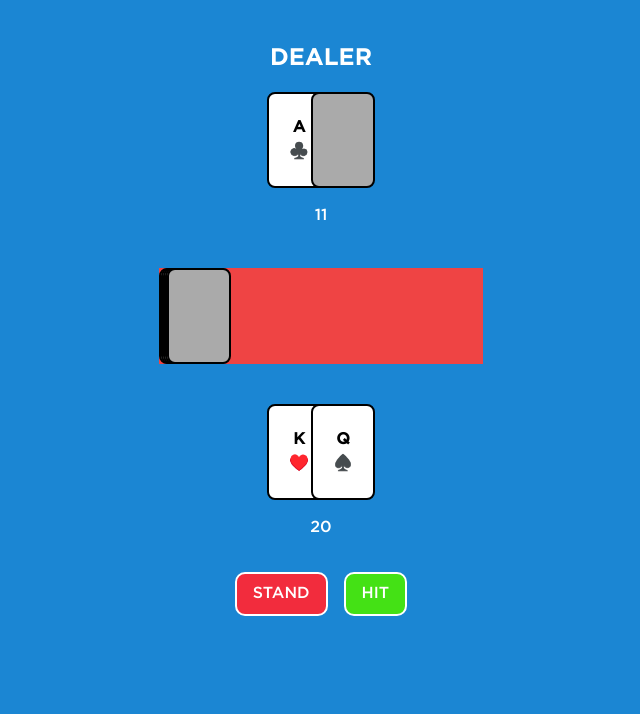
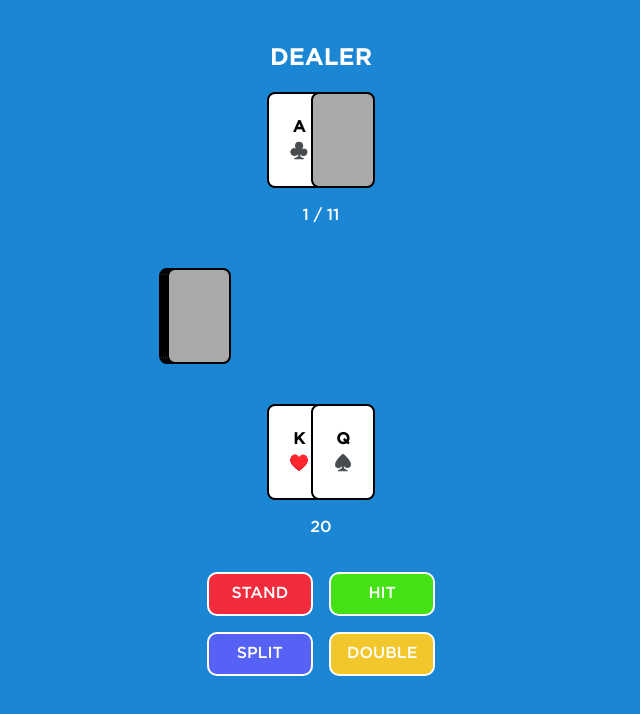
Before and after one commit to rafaelcoias/blackjack, a Next.js app: page /game in a window 1280 px wide. Both pictures are taken after a click on the button "PLAY". Shown: the top 714 px of the page, without its empty margins (319-959 px from the left). Built offline with nearby package versions, Linux system fonts and the light colour scheme; what tailwindcss-bg-patterns would draw is missing.

Commit message:
feat/ check hand sum when hand has one As; feat/ double the bet

```diff
--- a/src/app/(pages)/game/page.tsx
+++ b/src/app/(pages)/game/page.tsx
@@ -1,15 +1,18 @@
 "use client";
 
 import React, { useState, useEffect } from "react";
-import Button from "~/components/Button";
+import Button from "~/components/ui/Button";
 import { Deck } from "~/components/objects/Deck";
 import { CardI } from "~/components/objects/Card";
 import "~/styles/game.css";
-import DeckComponent from "~/components/Deck";
+import DeckComponent from "~/components/ui/Deck";
+import { set } from "zod";
+import { get } from "http";
 
 const Game: React.FC = () => {
   const [deck, setDeck] = useState<Deck>(() => new Deck(6));
   const [hand, setHand] = useState<CardI[]>([]);
+  const [hand2, setHand2] = useState<CardI[]>([]);
   const [cardsBeingGiven, setCardsBeingGiven] = useState<CardI[]>([]);
   const [dealerHand, setDealerHand] = useState<CardI[]>([]);
   const [deckNeedReset, setDeckNeedReset] = useState<boolean>(false);
@@ -18,6 +21,7 @@ const Game: React.FC = () => {
   const [gameStarted, setGameStarted] = useState<boolean>(false);
   const [isDealing, setIsDealing] = useState<boolean>(false);
   const [isDealingDealer, setIsDealingDealer] = useState<boolean>(false);
+  const [hasDoubled, setHasDoubled] = useState<boolean>(false);
 
   // Check if deck needs to be reset
   useEffect(() => {
@@ -28,18 +32,29 @@ const Game: React.FC = () => {
 
   // Check if player busts or gets blackjack, if so end round
   useEffect(() => {
-    if (!gameStarted) return;
+    if (!gameStarted || !playing) return;
     const sum = getHandSum(hand);
     if (sum > 21) {
-      alert("Bust!");
+      alert("Bust! Dealer wins!");
       setNextRound(true);
       setPlaying(false);
     } else if (sum === 21 && hand.length === 2) {
       alert("Blackjack!");
       setNextRound(true);
       setPlaying(false);
+    } else if (sum === 21) {
+      setPlaying(false);
     }
   }, [hand]);
+
+  useEffect(() => {
+    if (playing || nextRound || !gameStarted) return;
+    if (getDealerHandSum(dealerHand) < 17) {
+      setTimeout(() => dealCards("dealer", 1), 800);
+    } else {
+      checkWinner();
+    }
+  }, [dealerHand, playing, nextRound, gameStarted]);
 
   // Deal cards to player or dealer
   const dealCards = (player: string, count: number): void => {
@@ -49,17 +64,17 @@ const Game: React.FC = () => {
       return;
     }
 
-    // Get cards from deck
-    const newCards: CardI[] = [];
-    for (let i = 0; i < count; i++) {
-      newCards.push(deck.dealCard());
-    }
-
     // Start dealing animation
     if (player === "player") {
       setIsDealing(true);
     } else {
       setIsDealingDealer(true);
+    }
+
+    // Get cards from deck
+    const newCards: CardI[] = [];
+    for (let i = 0; i < count; i++) {
+      newCards.push(deck.dealCard());
     }
 
     setCardsBeingGiven(newCards);
@@ -68,12 +83,12 @@ const Game: React.FC = () => {
     setTimeout(() => {
       if (player === "player") {
         setHand((prevHand) => [...prevHand, ...newCards]);
+        setIsDealing(false);
       } else {
         setDealerHand((prevHand) => [...prevHand, ...newCards]);
+        setIsDealingDealer(false);
       }
       setCardsBeingGiven([]);
-      setIsDealing(false);
-      setIsDealingDealer(false);
     }, 600);
   };
 
@@ -81,21 +96,15 @@ const Game: React.FC = () => {
   const checkWinner = () => {
     const dealerSum = getDealerHandSum(dealerHand);
     const sum = getHandSum(hand);
+    if (nextRound) return;
     if (dealerSum > 21) {
       alert("Dealer Busts! You win!");
-    }
-    if (dealerSum < 17) {
-      dealCards("dealer", 1);
-      return;
-    }
-    if (dealerSum === sum) {
+    } else if (dealerSum === sum) {
       alert("Push!");
     } else if (dealerSum > sum) {
       alert("Dealer Wins!");
     } else if (sum > dealerSum) {
       alert("You win!");
-    } else if (sum < dealerSum) {
-      alert("Dealer Wins!");
     }
     setNextRound(true);
   };
@@ -103,12 +112,28 @@ const Game: React.FC = () => {
   // Get sum of hands
 
   const getHandSum = (hand: CardI[]): number => {
-    return hand.reduce((acc, card) => acc + card.value, 0);
+    // If it has As, return highest value
+    const sum = hand.reduce((acc, card) => acc + card.value, 0);
+    if (hand.some((card) => card.rank === "A") && sum + 10 <= 21)
+      return sum + 10;
+    return sum;
+  };
+
+  const getHandSumToDisplay = (hand: CardI[]): string => {
+    const sum = hand.reduce((acc, card) => acc + card.value, 0);
+    if (hand.some((card) => card.rank === "A") && sum + 10 <= 21) {
+      if (!playing) return `${sum + 10}`;
+      return `${sum} / ${sum + 10}`;
+    }
+    return `${sum}`;
   };
 
   const getDealerHandSum = (hand: CardI[]): number => {
     if (playing) return hand.length > 0 ? hand[0]!.value : 0;
-    return hand.reduce((acc, card) => acc + card.value, 0);
+    const sum = hand.reduce((acc, card) => acc + card.value, 0);
+    if (hand.some((card) => card.rank === "A") && sum + 10 <= 21)
+      return sum + 10;
+    return sum;
   };
 
   // Rounds
@@ -116,32 +141,41 @@ const Game: React.FC = () => {
   const clearRound = () => {
     setHand([]);
     setDealerHand([]);
+    setHasDoubled(false);
   };
 
-  const reset = () => {
-    const newDeck = new Deck(6);
-    setDeck(newDeck);
+  const goToNextRound = () => {
+    setNextRound(false);
     clearRound();
-    setDeckNeedReset(false);
+    setIsDealing(true);
+    setIsDealingDealer(true);
     dealCards("player", 2);
     setTimeout(() => dealCards("dealer", 2), 1000);
     setGameStarted(true);
     setPlaying(true);
   };
 
-  const goToNextRound = () => {
-    setNextRound(false);
-    clearRound();
-    dealCards("player", 2);
-    setTimeout(() => dealCards("dealer", 2), 1000);
-    setPlaying(true);
+  const reset = () => {
+    const newDeck = new Deck(6);
+    setDeck(newDeck);
+    setDeckNeedReset(false);
+    goToNextRound();
   };
 
   // Actions
 
   const stand = () => {
     setPlaying(false);
-    checkWinner();
+  };
+
+  const split = () => {
+    alert("Splitting not implemented yet");
+  };
+
+  const double = () => {
+    setHasDoubled(true);
+    dealCards("player", 1);
+    setTimeout(() => setPlaying(false), 1000);
   };
 
   return (
@@ -151,13 +185,13 @@ const Game: React.FC = () => {
         <div className="z-[5] flex flex-col items-center gap-4">
           <h1 className="text-[1.5rem] font-bold">DEALER</h1>
           <div
-            className="flex justify-center"
+            className="flex h-24 justify-center"
             style={{
               transform: `translateX(${(dealerHand.length - 1) * 10}px)`,
             }}
           >
             {dealerHand.map((card, index) => {
-              if (index === 0) {
+              if (index === 0 || !playing) {
                 return (
                   <div
                     key={card.id}
@@ -173,22 +207,6 @@ const Game: React.FC = () => {
                   </div>
                 );
               }
-              if (!playing) {
-                return (
-                  <div
-                    key={card.id}
-                    className="flex h-24 w-16 flex-col items-center justify-center rounded-lg border-[2px] border-black bg-white font-bold text-black"
-                    style={{ transform: `translate(-${index * 20}px)` }}
-                  >
-                    <div>{card.rank}</div>
-                    <div
-                      className={`${card.suit === "♦️" || card.suit === "♥️" ? "text-red-500" : ""}`}
-                    >
-                      {card.suit}
-                    </div>
-                  </div>
-                );
-              } else {
               return (
                 <div
                   key={card.id}
@@ -196,13 +214,16 @@ const Game: React.FC = () => {
                   style={{ transform: `translate(-${index * 20}px)` }}
                 ></div>
               );
-              }
             })}
           </div>
-          <div>{getDealerHandSum(dealerHand)}</div>
+          <div>
+            {getDealerHandSum(dealerHand) === 1
+              ? `${getDealerHandSum(dealerHand)} / 11`
+              : getDealerHandSum(dealerHand)}
+          </div>
         </div>
         {/* Deck in middle */}
-        <div className="relative z-[10] h-[6rem] w-[20.3rem] bg-red-500">
+        <div className="relative z-[10] h-[6rem] w-[20.3rem]">
           <DeckComponent deckSize={deck.deck.length} />
           {/* Crads being given */}
           <div className="asbolute left-0 top-0 z-[10] ml-4 flex">
@@ -237,7 +258,7 @@ const Game: React.FC = () => {
         {/* Player Hand */}
         <div className="z-[5] flex flex-col items-center gap-4">
           <div
-            className={`flex justify-center`}
+            className={`flex min-h-24 justify-center`}
             style={{
               transform: `translateX(${(hand.length - 1) * 10}px)`,
             }}
@@ -257,7 +278,7 @@ const Game: React.FC = () => {
               </div>
             ))}
           </div>
-          <div>{getHandSum(hand)}</div>
+          <div>{getHandSumToDisplay(hand)}</div>
         </div>
       </div>
       <div className="flex justify-center">
@@ -288,22 +309,42 @@ const Game: React.FC = () => {
             Next Round
           </Button>
         )}
-        {playing && (
-          <div className="flex justify-center gap-4">
+        {playing && !isDealing && !isDealingDealer && !hasDoubled && (
+          <div className="mt-4 grid grid-cols-2 gap-4">
             <Button
               color="#f22c3d"
               onClick={stand}
-              style="mt-4 px-4 py-2 border border-white rounded text-white"
+              style="px-4 py-2 border border-white rounded text-white"
             >
               Stand
             </Button>
             <Button
               color="var(--primary)"
               onClick={() => dealCards("player", 1)}
-              style="mt-4 px-4 py-2 border border-white rounded text-white"
+              style="px-4 py-2 border border-white rounded text-white"
             >
               Hit
             </Button>
+            {hand.length === 2 && hand[0]!.value === hand[1]!.value && (
+              <Button
+                color="#5662f6"
+                onClick={split}
+                style="px-4 py-2 border border-white rounded text-white"
+              >
+                Split
+              </Button>
+            )}
+            {
+              hand.length === 2 && !hasDoubled && (
+                <Button
+                  color="#f2c72c"
+                  onClick={double}
+                  style="px-4 py-2 border border-white rounded text-white"
+                >
+                  Double
+                </Button>
+              )
+            }
           </div>
         )}
       </div>
--- a/src/app/layout.tsx
+++ b/src/app/layout.tsx
@@ -4,9 +4,9 @@ import { GeistSans } from "geist/font/sans";
 import { type Metadata } from "next";
 
 export const metadata: Metadata = {
-  title: "TL-Tools",
-  description: "Tools for Every Task",
-  icons: [{ rel: "icon", url: "/logo.png" }],
+  title: "Blackjack",
+  description: "Blackjack with online mode",
+  icons: [{ rel: "icon", url: "/logo.jpg" }],
 };
 
 export default function RootLayout({
--- a/src/app/page.tsx
+++ b/src/app/page.tsx
@@ -3,7 +3,7 @@
 // Home.tsx
 import Link from "next/link";
 import React, { useEffect, useState } from "react";
-import Button from "~/components/Button";
+import Button from "~/components/ui/Button";
 
 export default function Home() {
 
--- a/src/components/objects/Card.tsx
+++ b/src/components/objects/Card.tsx
@@ -22,7 +22,7 @@ export class Card {
     if (["J", "Q", "K"].includes(this.rank)) {
       return 10;
     } else if (this.rank === "A") {
-      return 11;
+      return 1;
     }
     return parseInt(this.rank);
   }
```
Also changed, not shown: public/logo.jpg (added), public/logo.png (deleted), src/components/ui/Button.tsx (renamed from src/components/Button.tsx), src/components/ui/Deck.tsx (renamed from src/components/Deck.tsx). Lines whose indentation alone changed are shown as unchanged.
